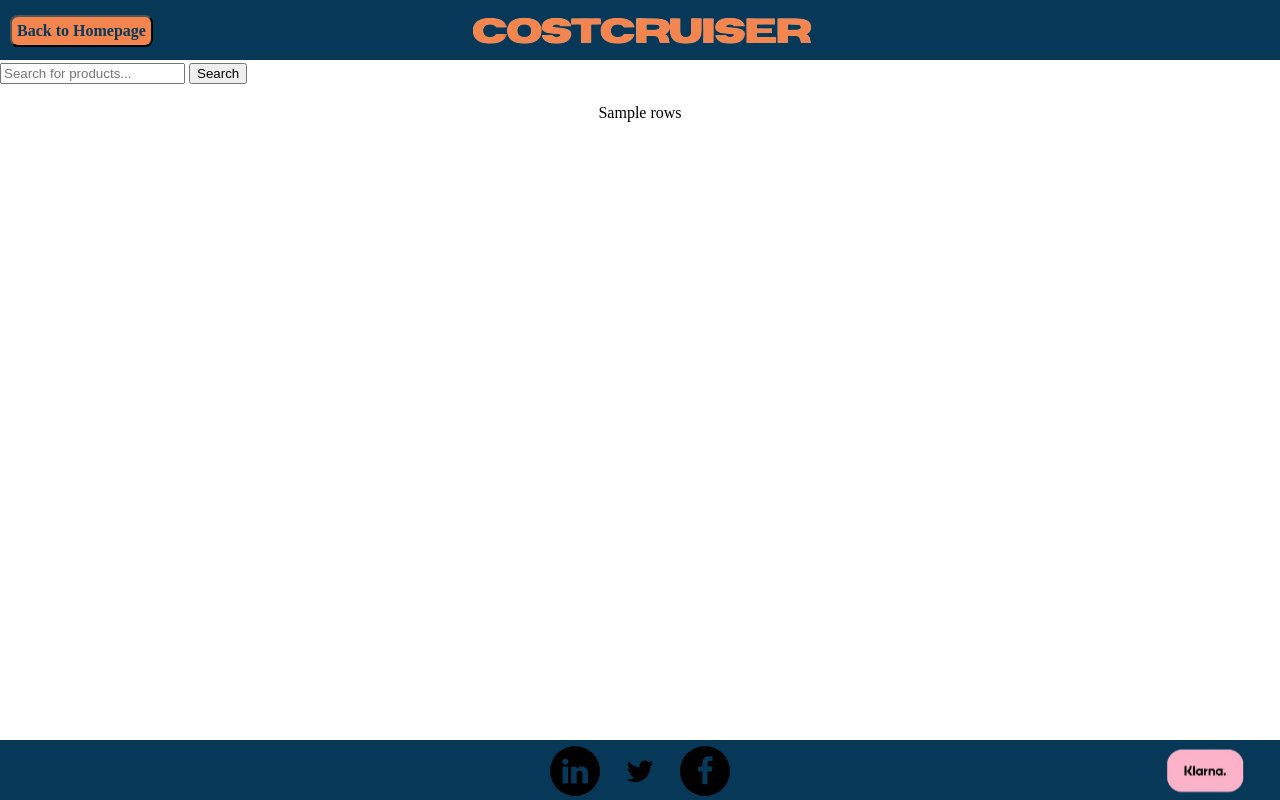
After one commit to soyarna/CostCruiser, a Flask app: template templates/search.html in a window 1280 px wide. The commit adds this page. Run offline with Flask 3, Linux system fonts and the light colour scheme; the template is opened without the code that fills it: most values are stand-ins (such as "Sample title", 1, 10 or a date in 2020).

Commit message:
Make of Searchbar
What is added?
- Searchbar on homepage
- search page where the products are shown
- Route where the search input is put in the database query

```diff
--- a/main.py
+++ b/main.py
@@ -1,4 +1,4 @@
-from flask import Flask, render_template, jsonify, render_template_string
+from flask import Flask, render_template, request
 from sqlalchemy.orm import sessionmaker
 import pyodbc
 from sqlalchemy import create_engine, URL, text
@@ -12,10 +12,6 @@ conn = create_engine(url)
 Session = sessionmaker(bind=conn)
 
 app = Flask(__name__)
-
-@app.route('/')
-def home():
-    return render_template("index.html")
 
 def render_category(category_id, category_name):
     with Session() as session:
@@ -41,6 +37,39 @@ def render_category(category_id, category_name):
     # Replace placeholders and return the final HTML
     return template.replace("{{category}}", category_name).replace("{{rows}}", rows)
 
+@app.route('/')
+def home():
+    return render_template("index.html")
+
+@app.route('/search')
+def search():
+
+    search = request.args.get('searchinput')
+
+    with Session() as session:
+        result = session.execute(text("""
+            SELECT top 20
+                image,
+                product_name,
+                FORMAT(price, '0') AS price,
+                website_url
+            FROM product
+            WHERE product_name LIKE :search
+        """), {"search": f"%{search}%"}).fetchall()
+
+        # Generate HTML rows for products
+        rows = "".join(f"""
+        <div class="product-box">
+            <img src="{row.image}" alt="{row.product_name}">
+            <h3>{row.product_name}</h3>
+            <p>{row.price} SEK</p>
+            <button class="buybutton" onclick="window.location.href='{row.website_url}';">!BUY NOW!</button>
+        </div>
+        """ for row in result)
+
+    return render_template("search.html", rows=rows)
+
+
 @app.route('/electronics')
 def electronics():
     return render_category(category_id=1, category_name="Electronics")
--- a/static/styles.css
+++ b/static/styles.css
@@ -94,6 +94,27 @@ body{
     position: absolute;
             top: -45px;
             right: 10px;
+    font-family: Copperplate;
+    font-size: medium;
+    padding: 5px;
+}
+
+.buybutton{
+    height: 50px;
+    width: 100%;
+    color: #fff;
+    font-weight: 600;
+    border: 1px solid #0096db;
+    background-color: #0096db;
+    padding: 9px 12px;
+    border-radius: 3px;
+}
+
+.loginbutton2{
+    background-color:#f4854f;
+    color: #073858;
+    border-radius: 8px;
+    font-weight: bolder;
     font-family: Copperplate;
     font-size: medium;
     padding: 5px;
@@ -219,3 +240,32 @@ body{
     object-fit: cover;
     border: 2px solid #145b7f;
 }
+
+.container {
+    display: flex;
+    flex-wrap: wrap;
+    gap: 16px;
+    padding: 20px;
+    justify-content: center;
+}
+
+.product-box {
+    width: 400px;
+    height: 500px;
+    border: 1px solid #ffffff;
+    background-color: #ffffff;
+}
+.product-box img {
+    width: 390px;
+    height: 300px;
+    border-radius: 8px;
+}
+.product-box h3 {
+    margin: 12px 0;
+    font-size: 18px;
+}
+.product-box p {
+    color: #ea2425;
+    font-size: 25px;
+    font-weight: 600;
+}
--- a/templates/index.html
+++ b/templates/index.html
@@ -18,6 +18,11 @@
         <img src="static/image/1update.png" alt="CostCruiser">
     </div>
     <h4 class="bon">Pick a category, set sail, and bon voyage with CostCruiser</h4>
+
+    <form class="search-container" action="/search" method="get">
+        <input type="text" name="searchinput" placeholder="Search for products..." required>
+        <button type="submit">Search</button>
+    </form>
     <h4 class="bon2">We will navigate and find the best prices across the seven seas!<br>Drop the anchor for categories</br></h4>
         <nav class="nav">
         <label for="category"></label>
--- /dev/null
+++ b/templates/search.html
@@ -0,0 +1,41 @@
+<!DOCTYPE html>
+<html lang="en">
+<head>
+    <link rel="shortcut icon" type="image/x-icon" href="/static/image/2.ico" />
+    <meta charset="UTF-8">
+    <meta name="viewport" content="width=device-width, initial-scale=1.0">
+    <title>CostCruiser</title>
+    <link rel="stylesheet" type="text/css" href="/static/styles.css">
+    <link rel="stylesheet" href="https://cdnjs.cloudflare.com/ajax/libs/font-awesome/4.7.0/css/font-awesome.min.css">
+</head>
+    <body class="border">
+        <div class="lower_border_category"></div>
+        <div class="header">
+            <img src="static/image/4update.png" alt="CostCruiser">
+        </div>
+    <button class="homebutton" onclick="window.location.href='/';">Back to Homepage</button>
+    <form class="search-container" action="/search" method="get">
+        <input type="text" name="searchinput" placeholder="Search for products..." required>
+        <button type="submit">Search</button>
+    </form>
+    <div class="container">
+        {{ rows | safe }}
+    </div>
+    <div class="social-media-icons-category">
+        <a href="https://www.linkedin.com/" target="_blank" class="social-icon">
+            <i class="fa fa-linkedin"></i>
+        </a>
+        <a href="https://twitter.com/" target="_blank" class="social-icon">
+            <i class="fa fa-twitter"></i>
+        </a>
+        <a href="https://www.facebook.com/" target="_blank" class="social-icon">
+            <i class="fa fa-facebook"></i>
+        </a>
+        </div>
+        <div class="klarna-icon-category">
+            <a href="https://www.klarna.com/se/villkor/" target="_blank">
+                <img src="static/image/Klarna.png" alt="Klarna">
+            </a>
+        </div>
+</body>
+</html>
```
